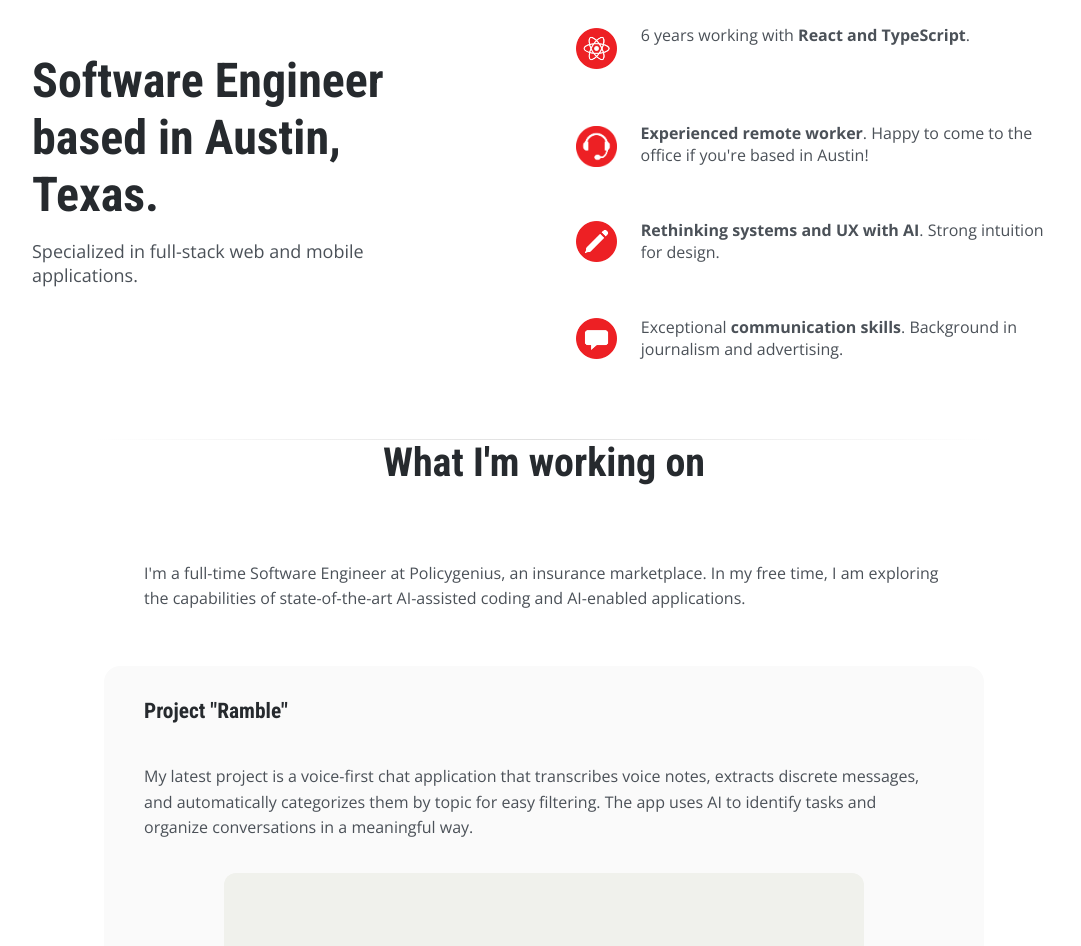
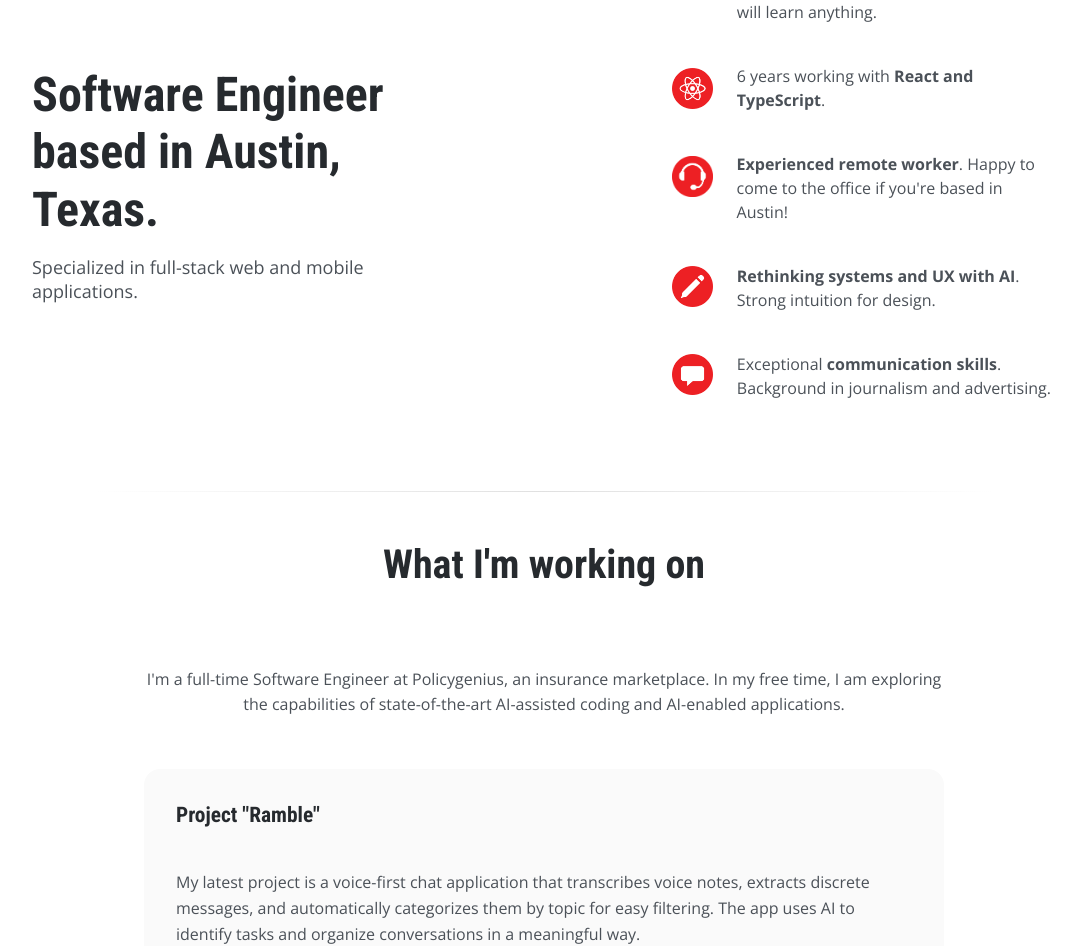
Before and after one commit to LuisRevillaM/personal-site, a React (Create React App) app: page / in a window 1280 px wide. Shown: the part 207-1153 px from the top of the page, without its empty margins (96-1177 px from the left). Built offline with nearby package versions, Linux system fonts and the light colour scheme.

Commit message:
better space

```diff
--- a/src/Home/Home.css
+++ b/src/Home/Home.css
@@ -1,86 +1,128 @@
+/* --- Base / Global Tweaks ------------------------------------------- */
+
+/*
+   Introducing a few CSS variables for consistent spacing and colors.
+   Feel free to tweak to taste, but these keep values consistent.
+*/
+:root {
+  --color-primary: #262a2e;
+  --color-secondary: #4b5158;
+  --color-accent: #fc0000; /* main accent color */
+  --color-accent-light: #fcdf1d;
+  --color-bg: #ffffff;
+  --color-bg-alt: #fafafa;
+  --color-bg-muted: #f0f1ec;
+  --color-border: #e0e0e0;
+
+  --spacing-section-top: 48px;
+  --spacing-section-bottom: 48px;
+  --spacing-section-sides: 5vw;
+  --spacing-card-padding: 32px;
+  --spacing-gap: 16px;
+
+  --font-family-heading: "Roboto Condensed", sans-serif;
+  --font-family-body: "Open Sans", sans-serif;
+}
+
+/* ------------------------------------------------------ */
+/* GRID LAYOUT                                            */
+/* ------------------------------------------------------ */
 .main-grid {
   display: grid;
   width: 100%;
   grid-template-columns: 50% 50%;
-  /*grid-template-rows: 10vh 84vh auto 37vh;*/
   grid-template-rows: auto auto auto auto;
   overflow-x: hidden;
 }
 
+/* ------------------------------------------------------ */
+/* MAIN SECTION                                           */
+/* ------------------------------------------------------ */
 .main {
   grid-column: 1 / 2;
-  grid-row: 2/3;
-  background-color: white;
-  padding-left: 15vw;
-  padding-right: 8vw;
+  grid-row: 2 / 3;
+  background-color: var(--color-bg);
+  /* Adjusted left/right padding for more balanced layout */
+  padding: 0 12vw;
   display: flex;
+  flex-direction: column;
   justify-content: center;
-  flex-direction: column;
+  /* Give a bit more breathing room on top/bottom in large screens */
+  padding-top: 60px;
+  padding-bottom: 60px;
 }
 
 .title {
-  font-family: "Roboto Condensed", sans-serif;
+  font-family: var(--font-family-heading);
   font-weight: bold;
   font-size: 48px;
-  color: #262a2e;
+  color: var(--color-primary);
+  line-height: 1.2;
+  margin-bottom: 16px;
 }
 
 .sub-title {
-  font-family: "Open Sans", sans-serif;
+  font-family: var(--font-family-body);
   font-size: 18px;
-  color: #4b5158;
-  margin-top: 16px;
+  color: var(--color-secondary);
+  margin-bottom: 24px;
 }
 
+/* ------------------------------------------------------ */
+/* FEATURES SECTION                                       */
+/* ------------------------------------------------------ */
 .features {
-  background-color: white;
+  background-color: var(--color-bg);
   grid-column: 2 / 3;
-  grid-row: 2/3;
+  grid-row: 2 / 3;
   display: flex;
   flex-direction: column;
-  align-items: left;
   justify-content: center;
 
-  padding: 2vw 15vw 2vw 2.5vw;
+  /* Balanced padding across all sides */
+  padding: 4vw 8vw;
+}
+
+.feature {
+  display: flex;
+  align-items: flex-start;
+  margin-bottom: 40px; /* unified spacing for each feature */
 }
 
 .check-icon {
   width: calc(1vw + 28px);
   height: calc(1vw + 28px);
-
   margin-top: 4px;
 }
 
-.feature {
-  display: flex;
-  margin-bottom: calc(1vw + 40px);
-  justify-content: flex-start;
-}
-
-.feature:nth-child(4) .check-icon {
+.feature:nth-child(4) .check-icon,
+.feature:nth-child(5) .check-icon {
   margin-top: 2px;
 }
 
-.feature:nth-child(5) .check-icon {
-  margin-top: 2px;
-}
 .feature-text {
-  height: 100%;
-  font-family: "Open Sans", sans-serif;
+  font-family: var(--font-family-body);
+  font-size: 16px;
+  color: var(--color-secondary);
   margin-left: 24px;
-  font-size: 16px;
-  color: #4b5158;
+  line-height: 1.5;
 }
 
 .feature-text span {
-  font-weight: 570;
+  font-weight: 600;
 }
 
+/* ------------------------------------------------------ */
+/* COMMITS SECTION                                        */
+/* ------------------------------------------------------ */
 .commits {
-  background-color: #ffffff;
+  background-color: var(--color-bg);
   grid-column: 1 / 3;
-  grid-row: 3/4;
-  padding: 48px 5vw;
+  grid-row: 3 / 4;
+  padding-top: var(--spacing-section-top);
+  padding-bottom: var(--spacing-section-bottom);
+  padding-left: var(--spacing-section-sides);
+  padding-right: var(--spacing-section-sides);
   display: flex;
   flex-direction: column;
   align-items: center;
@@ -96,54 +138,66 @@
   left: 15vw;
   right: 15vw;
   height: 1px;
-  background: linear-gradient(to right, transparent, #e0e0e0, transparent);
+  background: linear-gradient(
+    to right,
+    transparent,
+    var(--color-border),
+    transparent
+  );
 }
 
 .commits-title {
-  color: #262a2e;
-  font-family: "Roboto Condensed", sans-serif;
+  color: var(--color-primary);
+  font-family: var(--font-family-heading);
   text-align: center;
   margin-bottom: 24px;
   font-size: 40px;
+  line-height: 1.3;
 }
 
 .commits-intro {
   display: flex;
   justify-content: center;
-  color: #4b5158;
+  color: var(--color-secondary);
   font-size: 16px;
-  font-family: "Open Sans", sans-serif;
+  font-family: var(--font-family-body);
   font-weight: 500;
   box-sizing: border-box;
   width: 100%;
   max-width: 800px;
   margin: 0 0 40px 0;
   line-height: 1.6;
+  text-align: center;
 }
 
+/* ------------------------------------------------------ */
+/* PROJECT SHOWCASE                                       */
+/* ------------------------------------------------------ */
 .project-showcase {
   display: flex;
   flex-direction: column;
   width: 100%;
   max-width: 800px;
   margin: 0 auto;
-  padding: 32px 40px;
-  background-color: #fafafa;
+  padding: var(--spacing-card-padding);
+  background-color: var(--color-bg-alt);
   border-radius: 16px;
   position: relative;
+  box-sizing: border-box;
 }
 
 .project-title {
-  font-family: "Roboto Condensed", sans-serif;
+  font-family: var(--font-family-heading);
   font-size: 24px;
-  color: #262a2e;
+  color: var(--color-primary);
   margin-bottom: 16px;
+  line-height: 1.3;
 }
 
 .project-description {
-  font-family: "Open Sans", sans-serif;
+  font-family: var(--font-family-body);
   font-size: 16px;
-  color: #4b5158;
+  color: var(--color-secondary);
   line-height: 1.6;
   margin-bottom: 32px;
 }
@@ -158,9 +212,9 @@
   justify-content: center;
   border-radius: 12px;
   color: #858d95;
-  font-family: "Open Sans", sans-serif;
+  font-family: var(--font-family-body);
   font-size: 16px;
-  transition: all 0.3s ease;
+  transition: background-color 0.3s ease;
   cursor: pointer;
   margin: 0 auto;
 }
@@ -186,7 +240,7 @@
   width: 48px;
   height: 48px;
   border-radius: 50%;
-  background-color: white;
+  background-color: var(--color-bg);
   box-shadow: 0 2px 8px rgba(0, 0, 0, 0.15);
   display: flex;
   align-items: center;
@@ -201,6 +255,9 @@
   box-shadow: 0 4px 12px rgba(0, 0, 0, 0.2);
 }
 
+/* ------------------------------------------------------ */
+/* COMMITS BOX                                            */
+/* ------------------------------------------------------ */
 .commit-box {
   display: flex;
   flex-direction: column;
@@ -210,35 +267,34 @@
 }
 
 .commit {
-  background-color: white;
+  background-color: var(--color-bg);
   margin-bottom: calc(12px + 0.5vw);
   border-radius: 6px;
   padding: 1vw;
   width: 47vw;
-  color: #4b5158;
+  color: var(--color-secondary);
   font-size: calc(9px + 0.5vw);
-  font-family: "Open Sans", sans-serif;
+  font-family: var(--font-family-body);
   box-shadow: 0px 2px 4px rgba(0, 0, 0, 0.18);
 }
 
 .fresh {
-  background-color: #fcdf1d;
+  background-color: var(--color-accent-light);
   display: flex;
   align-items: center;
   justify-content: center;
   font-size: calc(5px + 0.35vw);
   padding: 3px 6px;
-  color: #fc0000;
+  color: var(--color-accent);
   font-weight: 600;
   text-transform: uppercase;
   border-radius: 20px;
-  font-family: "Open Sans", sans-serif;
+  font-family: var(--font-family-body);
 }
 
 .commit-message {
   margin-bottom: 2px;
-
-  color: #4b5158;
+  color: var(--color-secondary);
 }
 
 .commit-message span {
@@ -262,7 +318,7 @@
 
 .git-remote a {
   text-decoration: underline;
-  color: #fc0000;
+  color: var(--color-accent);
   font-size: calc(9px + 0.25vw);
 }
 
@@ -276,19 +332,22 @@
   font-size: calc(6px + 0.25vw);
 }
 
+/* ------------------------------------------------------ */
+/* BUTTONS                                                */
+/* ------------------------------------------------------ */
 .commits-btn {
-  background-color: #f0f1ec;
+  background-color: var(--color-bg-muted);
   transition: all 0.06s ease-out;
-
-  border: 2px solid #f0f1ec;
-  box-shadow: 0;
-  color: #fc0000;
-  font-family: "Open Sans", sans-serif;
+  border: 2px solid var(--color-bg-muted);
+  box-shadow: none;
+  color: var(--color-accent);
+  font-family: var(--font-family-body);
   font-size: calc(10px + 0.4vw);
   cursor: pointer;
   margin-top: 20px;
   margin-bottom: 38px;
   box-sizing: border-box;
+  padding: 8px 16px;
 }
 
 .commits-btn:focus {
@@ -297,29 +356,29 @@
 
 .cv {
   text-decoration: none;
-  color: #262a2e;
+  color: var(--color-primary);
 }
 
+/* ------------------------------------------------------ */
+/* MEDIA QUERIES: TABLET / DESKTOP BREAKPOINTS           */
+/* ------------------------------------------------------ */
 @media screen and (min-width: 1020px) and (max-width: 1300px) {
   .main {
     padding-left: 10vw;
+    padding-right: 10vw;
   }
 
   .features {
-    padding-right: 10vw;
-    padding-top: 2vw;
-  }
-
-  .sub-title {
-    padding-top: 0;
+    padding: 4vw 10vw;
   }
 
   .commits {
-    padding: 0 10vw;
+    padding-left: 10vw;
+    padding-right: 10vw;
   }
 
   .commits-intro {
-    margin: 4vw 0 4.2vw 0;
+    margin: 4vw 0;
     width: 100%;
   }
 
@@ -327,7 +386,6 @@
     width: 100%;
     font-size: calc(13px + 0.5vw);
     padding: 2.5vw;
-    box-sizing: border-box;
   }
 
   .project-title {
@@ -354,23 +412,20 @@
 @media screen and (min-width: 880px) and (max-width: 1024px) {
   .main {
     padding-left: 10vw;
+    padding-right: 10vw;
   }
 
   .features {
-    padding-right: 10vw;
-    padding-top: 2vw;
-  }
-
-  .sub-title {
-    padding-top: 0;
+    padding: 4vw 10vw;
   }
 
   .commits {
-    padding: 0 10vw;
+    padding-left: 10vw;
+    padding-right: 10vw;
   }
 
   .commits-intro {
-    margin: 4vw 0 4.2vw 0;
+    margin: 4vw 0;
     width: 100%;
   }
 
@@ -378,17 +433,15 @@
     width: 100%;
     font-size: calc(13px + 0.5vw);
     padding: 2.5vw;
-    box-sizing: border-box;
   }
 }
 
+/* ------------------------------------------------------ */
+/* MEDIA QUERIES: MOBILE                                  */
+/* ------------------------------------------------------ */
 @media screen and (max-width: 880px) {
   .main-grid {
     grid-template-rows: auto auto auto auto auto;
-  }
-
-  .fresh {
-    font-size: calc(6.1px + 1vw);
   }
 
   .title {
@@ -406,8 +459,8 @@
   .main {
     grid-column: 1/3;
     grid-row: 2/3;
-    height: calc(220px + 15vh);
-    padding: 0 5vw;
+    height: auto;
+    padding: 40px 5vw;
     box-sizing: border-box;
     width: 100%;
   }
@@ -418,8 +471,7 @@
     padding: 5vw;
     box-sizing: border-box;
     width: 100%;
-    background-color: #f0f1ec;
-    /*background-color: rgba(252, 221, 37, 0.3);*/
+    background-color: var(--color-bg-muted);
   }
 
   .feature {
@@ -499,7 +551,6 @@
   }
 
   .commits-btn {
-    font-size: calc(12px + 0.4vw);
     font-size: calc(12px + 1vw);
   }
 
@@ -522,6 +573,7 @@
   }
 }
 
+/* Even smaller devices */
 @media screen and (max-width: 440px) {
   .feature {
     margin-bottom: 10vw;
@@ -555,18 +607,14 @@
 }
 
 @media screen and (max-width: 350px) {
-  .fresh {
-    font-size: calc(6.5px + 1vw);
-  }
-
   .feature {
     margin-bottom: 11vw;
   }
 }
 
-@media screen and (min-width: 440px) and (max-width: 640px) {
-}
-
+/* ------------------------------------------------------ */
+/* MEDIA QUERIES: OTHER RANGES                            */
+/* ------------------------------------------------------ */
 @media screen and (min-width: 640px) and (max-width: 880px) {
   .feature-text {
     margin-left: 2.6vw;
@@ -605,16 +653,20 @@
   }
 }
 
+/* Larger screens if needed */
 @media screen and (min-width: 1200px) and (max-width: 1500px) {
 }
 
 @media screen and (min-width: 1500px) {
 }
 
+/* ------------------------------------------------------ */
+/* PROJECT CALL TO ACTION                                 */
+/* ------------------------------------------------------ */
 .project-cta {
-  font-family: "Open Sans", sans-serif;
+  font-family: var(--font-family-body);
   font-size: calc(14px + 0.5vw);
-  color: #4b5158;
+  color: var(--color-secondary);
   text-align: center;
   margin-top: 2vw;
   display: flex;
@@ -628,14 +680,14 @@
 }
 
 .copy-btn {
-  background-color: #fc0000;
+  background-color: var(--color-accent);
   transition: all 0.06s ease-out;
   padding: calc(0.3vw + 12px) calc(0.3vw + 10px);
   width: calc(2vw + 130px);
-  border: 2px solid #fc0000;
+  border: 2px solid var(--color-accent);
   box-shadow: 0;
-  color: white;
-  font-family: "Open Sans", sans-serif;
+  color: #fff;
+  font-family: var(--font-family-body);
   font-size: calc(14px + 0.4vw);
   cursor: pointer;
   text-align: center;
@@ -644,6 +696,6 @@
 }
 
 .btn-success {
-  background-color: #262a2e;
-  border: 2px solid #262a2e;
+  background-color: var(--color-primary);
+  border: 2px solid var(--color-primary);
 }
```
Also changed, not shown: src/Footer/Footer.js (+1 -11 lines), src/Home/Home.js (+17 -4 lines).
